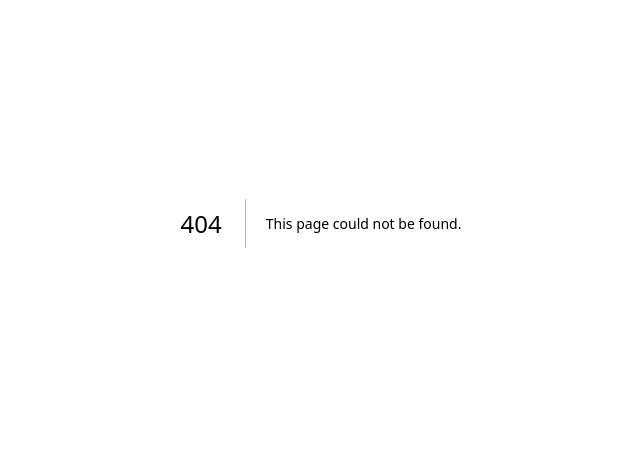
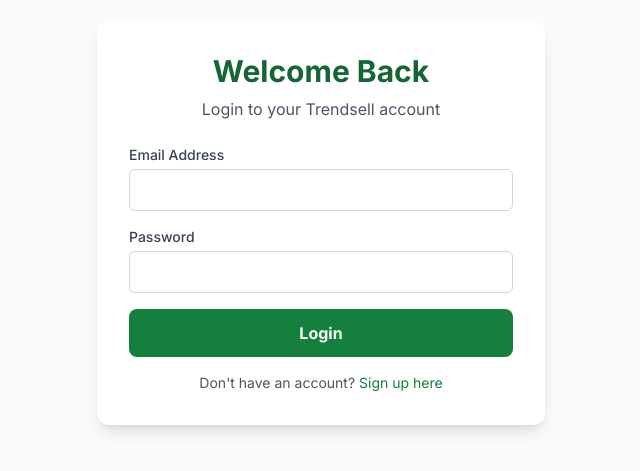
Before and after one commit to sikhumbuzilesncube/Trendsell, a Next.js app: page /auth/login in a window 1280 px wide. Before the commit this address had no page. Shown: the part 177-648 px from the top of the page, without its empty margins (319-959 px from the left). Built offline with nearby package versions, Linux system fonts and the light colour scheme; no server answers.

Commit message:
Create page.tsx

```diff
--- /dev/null
+++ b/app/auth/login/page.tsx
@@ -0,0 +1,90 @@
+'use client'
+
+import { useState } from 'react'
+import Link from 'next/link'
+import { supabase } from '@/lib/supabase/client'
+
+export default function Login() {
+  const [email, setEmail] = useState('')
+  const [password, setPassword] = useState('')
+  const [loading, setLoading] = useState(false)
+  const [error, setError] = useState('')
+
+  const handleLogin = async (e: React.FormEvent) => {
+    e.preventDefault()
+    setLoading(true)
+    setError('')
+
+    try {
+      const { data, error } = await supabase.auth.signInWithPassword({
+        email,
+        password
+      })
+
+      if (error) throw error
+
+      // Redirect based on role
+      const userRole = data.user?.user_metadata?.role || 'seller'
+      window.location.href = `/dashboard/${userRole}`
+
+    } catch (err: any) {
+      setError(err.message)
+    } finally {
+      setLoading(false)
+    }
+  }
+
+  return (
+    <div className="min-h-screen bg-gray-50 flex items-center justify-center py-12 px-4">
+      <div className="max-w-md w-full bg-white p-8 rounded-xl shadow-lg">
+        <h1 className="text-3xl font-bold text-green-800 text-center mb-2">Welcome Back</h1>
+        <p className="text-gray-600 text-center mb-6">Login to your Trendsell account</p>
+
+        {error && (
+          <div className="bg-red-100 border border-red-400 text-red-700 px-4 py-3 rounded mb-4">
+            {error}
+          </div>
+        )}
+
+        <form onSubmit={handleLogin} className="space-y-4">
+          <div>
+            <label className="block text-sm font-medium text-gray-700">Email Address</label>
+            <input
+              type="email"
+              required
+              value={email}
+              onChange={(e) => setEmail(e.target.value)}
+              className="mt-1 w-full px-3 py-2 border border-gray-300 rounded-md focus:outline-none focus:ring-2 focus:ring-green-500"
+            />
+          </div>
+
+          <div>
+            <label className="block text-sm font-medium text-gray-700">Password</label>
+            <input
+              type="password"
+              required
+              value={password}
+              onChange={(e) => setPassword(e.target.value)}
+              className="mt-1 w-full px-3 py-2 border border-gray-300 rounded-md focus:outline-none focus:ring-2 focus:ring-green-500"
+            />
+          </div>
+
+          <button
+            type="submit"
+            disabled={loading}
+            className="w-full bg-green-700 hover:bg-green-800 text-white font-bold py-3 px-4 rounded-lg transition disabled:opacity-50"
+          >
+            {loading ? 'Logging in...' : 'Login'}
+          </button>
+
+          <p className="text-center text-sm text-gray-600">
+            Don't have an account?{' '}
+            <Link href="/signup/supplier" className="text-green-700 hover:underline">
+              Sign up here
+            </Link>
+          </p>
+        </form>
+      </div>
+    </div>
+  )
+        }
```
